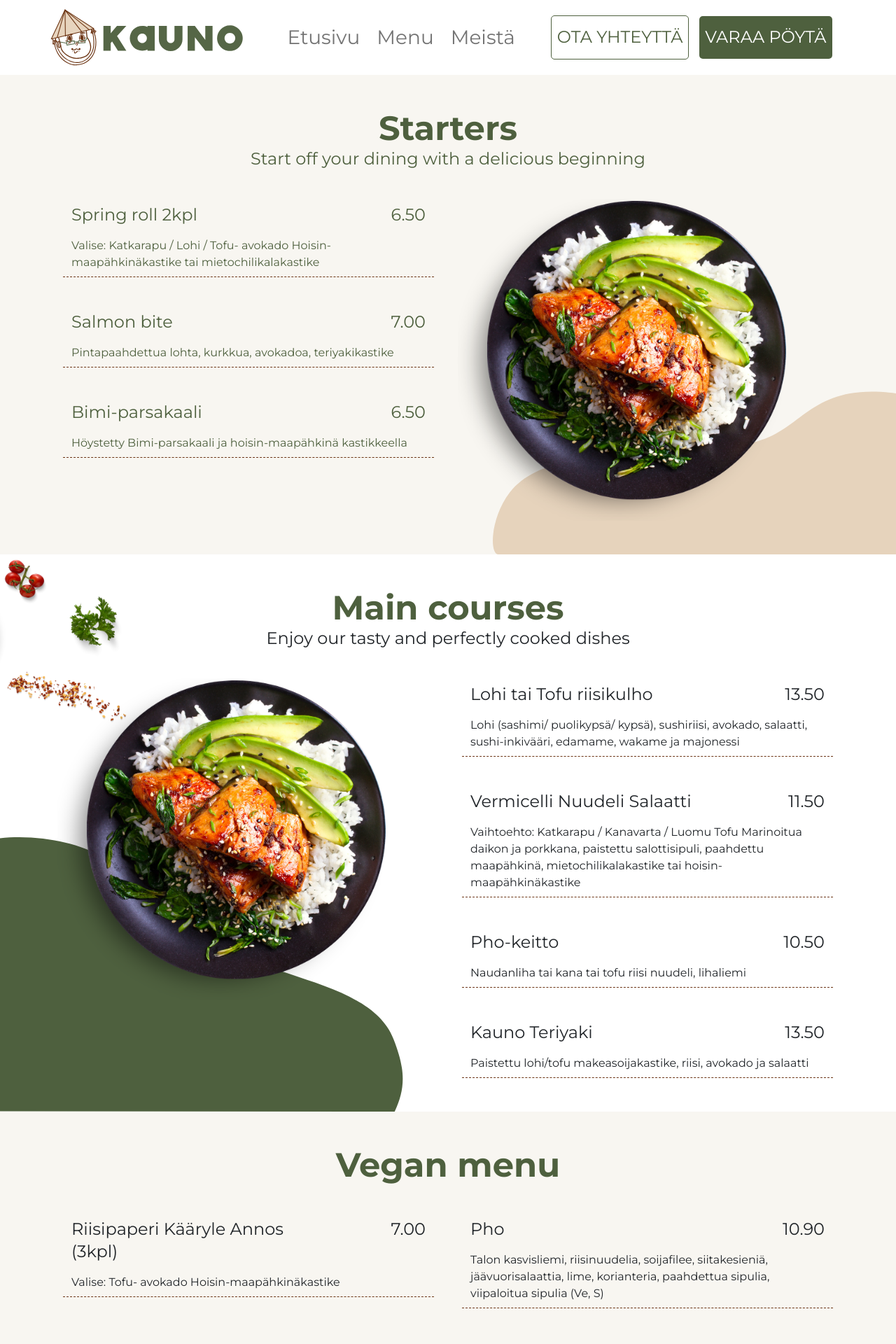
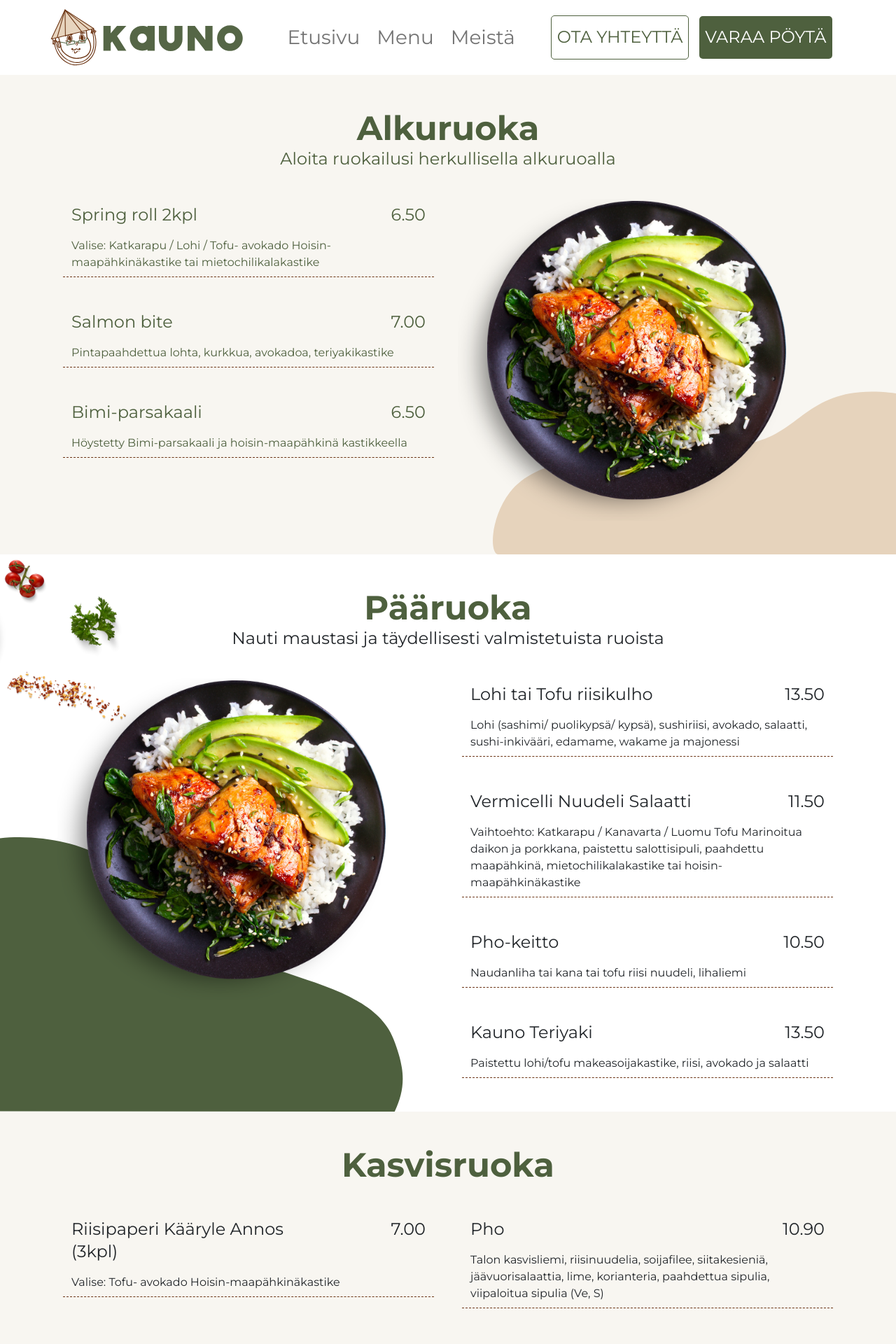
Before and after one commit to phuoc94/kauno-restaurant, a Next.js app: page /menu in a window 1280 px wide. Shown: the top 1920 px of the page at 70% size. Built offline with nearby package versions, Linux system fonts and the light colour scheme.

Commit message:
update menu text to finish

```diff
--- a/components/menu/drink.js
+++ b/components/menu/drink.js
@@ -13,14 +13,14 @@ const Drink = () => {
           component="h3"
           className="font-weight-bold text-center"
         >
-          Deserts - Drinks
+          Jälkiruoat – Juomat
         </Typography>
         <Typography
           variant="h5"
           component="h4"
           className="text-center d-none d-lg-block"
         >
-          Here are our refreshing drinks and deserts
+          Tässä ovat virkistävät juomamme ja jälkiruoamme
         </Typography>
 
         <Row>
--- a/components/menu/main.js
+++ b/components/menu/main.js
@@ -15,14 +15,14 @@ const Main = () => {
           component="h3"
           className="font-weight-bold text-center color-primary"
         >
-          Main courses
+          Pääruoka
         </Typography>
         <Typography
           variant="h5"
           component="h4"
           className="text-center d-none d-lg-block"
         >
-          Enjoy our tasty and perfectly cooked dishes
+          Nauti maustasi ja täydellisesti valmistetuista ruoista
         </Typography>
 
         <Row>
--- a/components/menu/starter.js
+++ b/components/menu/starter.js
@@ -15,14 +15,14 @@ const Starter = () => {
           component="h3"
           className="font-weight-bold text-center"
         >
-          Starters
+          Alkuruoka
         </Typography>
         <Typography
           variant="h5"
           component="h4"
           className="text-center d-none d-lg-block"
         >
-          Start off your dining with a delicious beginning
+          Aloita ruokailusi herkullisella alkuruoalla
         </Typography>
 
         <Row>
--- a/components/menu/vegan.js
+++ b/components/menu/vegan.js
@@ -13,7 +13,7 @@ const Vegan = () => {
           component="h3"
           className="font-weight-bold text-center color-primary"
         >
-          Vegan menu
+          Kasvisruoka
         </Typography>
 
         <Row>
```
